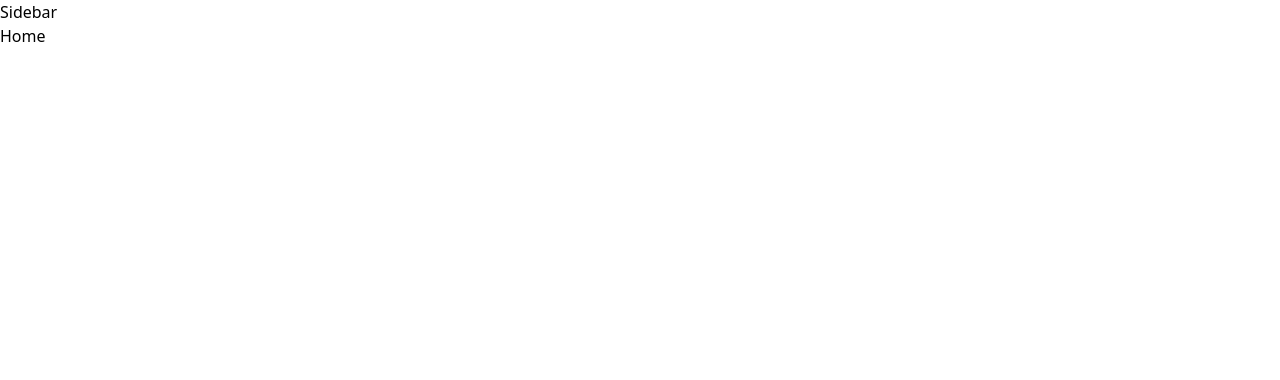
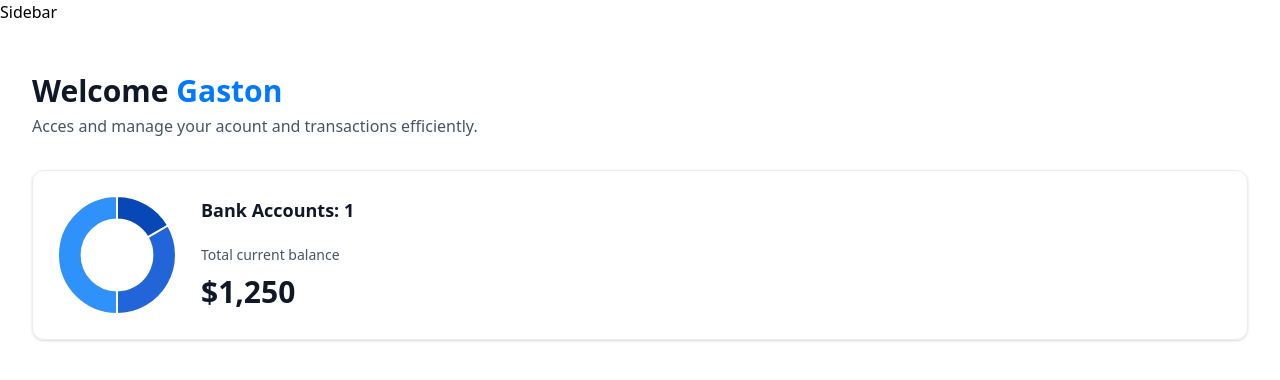
Before and after one commit to GastonSKL/NextJSFinancialApp, a Next.js app: page / in a window 1280 px wide. Shown: the top 380 px of the page. Built offline with nearby package versions, Linux system fonts and the light colour scheme.

Commit message:
[add][26/09/2024][financialapp] Add's components and libraries for the charts and the count up animation

```diff
--- a/app/(root)/page.tsx
+++ b/app/(root)/page.tsx
@@ -1,8 +1,28 @@
-import React from 'react'
+import HeaderBox from '@/components/HeaderBox'
+import TotalBalanceBox from '@/components/TotalBalanceBox'
 
 function Home() {
+const loggedIn = { firstName: 'Gaston'}
+
   return (
-    <div>Home</div>
+    <section className='home'>
+      <div className='home-content'>
+        <header className='home-header'>
+          <HeaderBox
+            type="greeting"
+            title="Welcome"
+            user={loggedIn?.firstName || 'Guest'}
+            subtext="Acces and manage your acount and transactions efficiently."
+          />
+
+          <TotalBalanceBox
+            accounts={[]}
+            totalBanks={1}
+            totalCurrentBalance={1250.35}
+          />
+        </header>
+      </div>
+    </section>
   )
 }
 
--- /dev/null
+++ b/components/AnimatedCounter.tsx
@@ -0,0 +1,12 @@
+"use client";
+import CountUp from "react-countup";
+
+function AnimatedCounter({ amount }: { amount: number }) {
+  return (
+    <div className="w-full">
+      <CountUp end={amount} decimal="," prefix="$" duration={2.75}/>
+    </div>
+  );
+}
+
+export default AnimatedCounter;
--- /dev/null
+++ b/components/DougnutChart.tsx
@@ -0,0 +1,35 @@
+"use client";
+
+import { Chart as ChartJS, ArcElement, Tooltip, Legend } from "chart.js";
+import { Doughnut } from "react-chartjs-2";
+
+ChartJS.register(ArcElement, Tooltip, Legend);
+
+function DoughnutChart({ accounts }: DoughnutChartProps) {
+    const data = {
+        datasets: [
+            {
+                label: "Banks",
+                data: [1250, 2500, 3750],
+                backgroundColor: ["#0747b6", "#2265d8", "#2f91fa"]
+            }
+        ],
+        labels: ["Bank 1", "Bank 2", "Bank 3"]
+    };
+
+    return (
+        <Doughnut
+            data={data}
+            options={{
+                cutout: '60%',
+                plugins:{
+                    legend: {
+                        display: false
+                    }
+                }
+            }}
+        />
+    );
+}
+
+export default DoughnutChart;
--- /dev/null
+++ b/components/HeaderBox.tsx
@@ -0,0 +1,17 @@
+import React from "react";
+
+function HeaderBox({ type = "title", title, subtext, user }: HeaderBoxProps) {
+  return (
+    <div className="header-box">
+      <h1 className="header-box-title">
+        {title}
+        {type === "greeting" && (
+          <span className="text-bankGradient">&nbsp;{user}</span>
+        )}
+      </h1>
+      <p className="header-box-subtext">{subtext}</p>
+    </div>
+  );
+}
+
+export default HeaderBox;
--- /dev/null
+++ b/components/TotalBalanceBox.tsx
@@ -0,0 +1,27 @@
+import { formatAmount } from '@/lib/utils'
+import React from 'react'
+import AnimatedCounter from './AnimatedCounter'
+import DougnutChart from './DougnutChart'
+
+function TotalBalanceBox({accounts = [], totalBanks, totalCurrentBalance}:TotlaBalanceBoxProps) {
+  return (
+    <section className='total-balance'>
+        <div className='total-balance-chart'>
+            <DougnutChart accounts={accounts}/>
+        </div>
+        <div className='flex flex-col gap-6'>
+            <h2 className='header-2'>
+                Bank Accounts: {totalBanks}
+            </h2>
+            <div className='flex flex-col gap-2'>
+                <p className='total-balance-label'>Total current balance</p>
+                <div className='total-balance-amount flex-center gap-2'>
+                    <AnimatedCounter amount={totalCurrentBalance}/>
+                </div>
+            </div>
+        </div>
+    </section>
+  )
+}
+
+export default TotalBalanceBox
--- a/package.json
+++ b/package.json
@@ -11,11 +11,15 @@
   "dependencies": {
     "@radix-ui/react-icons": "^1.3.0",
     "@radix-ui/react-slot": "^1.1.0",
+    "chart.js": "^4.4.4",
     "class-variance-authority": "^0.7.0",
     "clsx": "^2.1.1",
     "lucide-react": "^0.446.0",
     "next": "14.2.13",
+    "query-string": "^9.1.0",
     "react": "^18",
+    "react-chartjs-2": "^5.2.0",
+    "react-countup": "^6.5.3",
     "react-dom": "^18",
     "tailwind-merge": "^2.5.2",
     "tailwindcss-animate": "^1.0.7"
```
Also changed, not shown: 1 other file (tests, documents, lock files or other folders).
